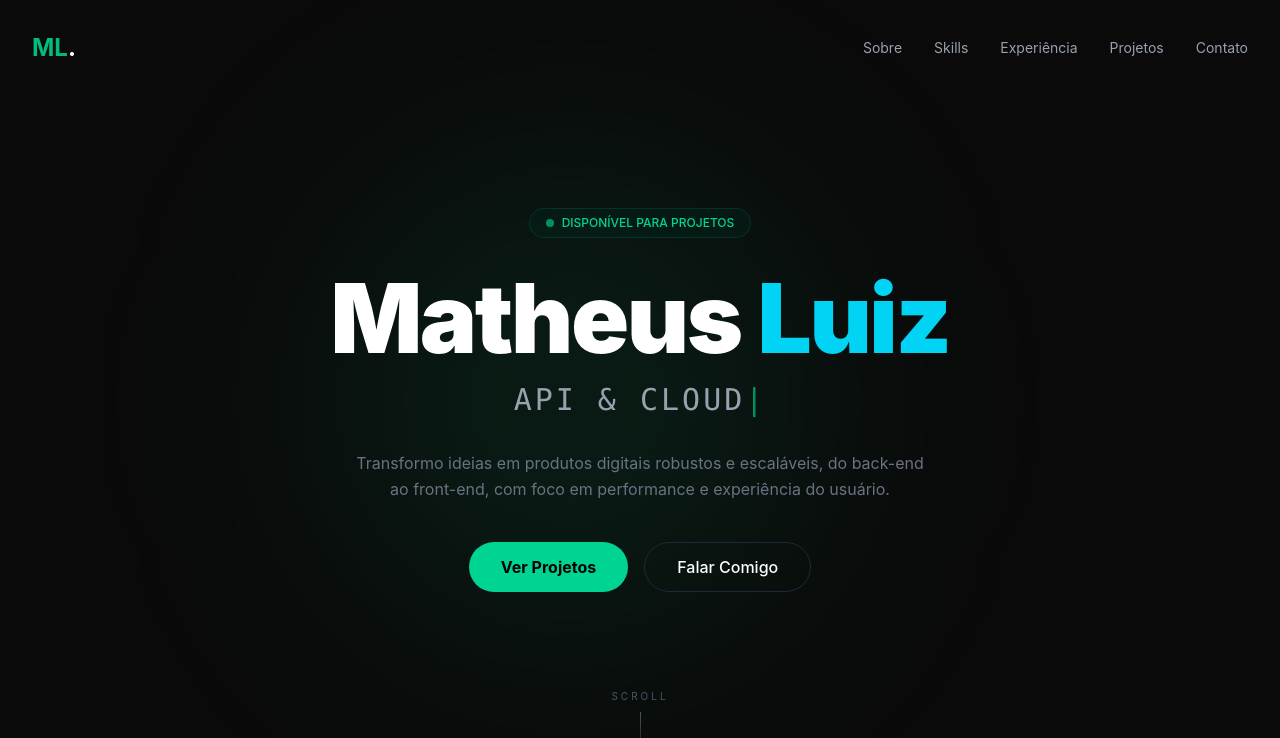
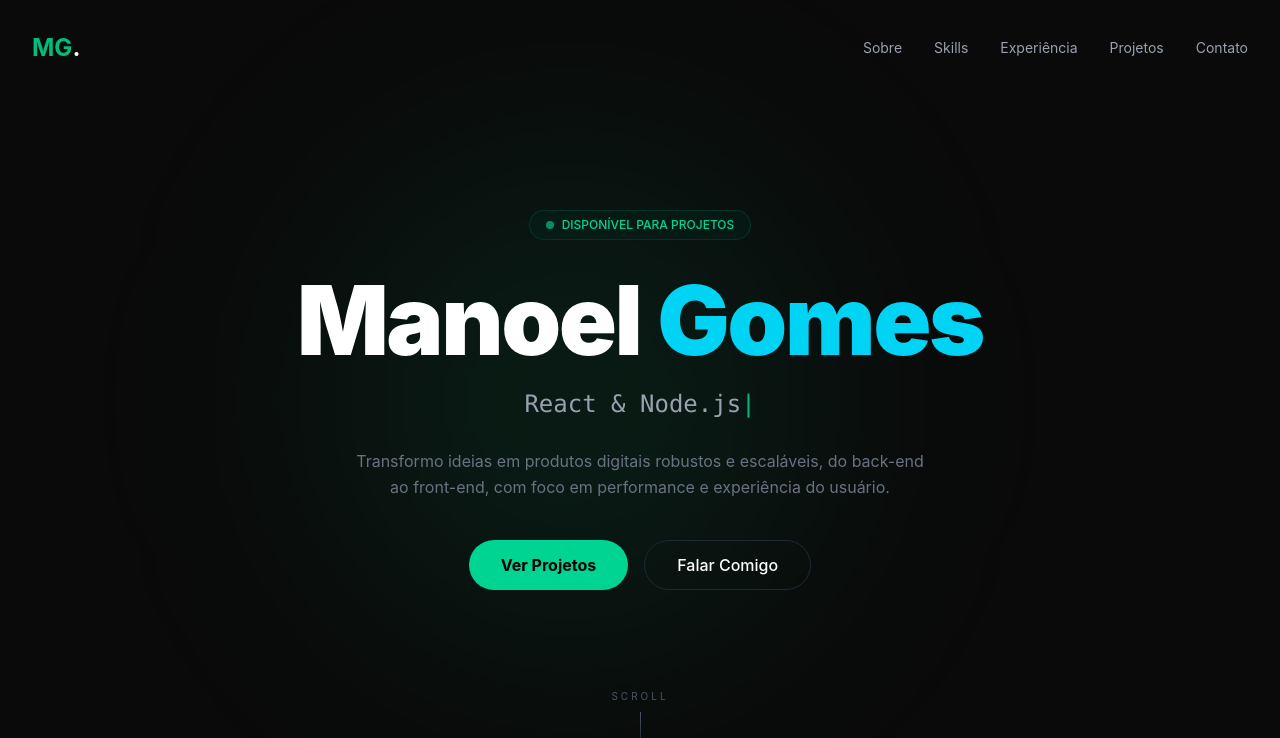
Before and after one commit to Matheus096/devPortfolio, a React (Vite) app: page / in a window 1280 px wide. Shown: the top 738 px of the page. Built offline with nearby package versions, Linux system fonts and the light colour scheme.

Commit message:
Criado efeito typewriter para os textos "Full Stack Developer", "React & Node.js", "API & Cloud", "UI/UX Enthusiast" para melhorar a experiência visual

```diff
--- a/src/components/portfolio/Hero.tsx
+++ b/src/components/portfolio/Hero.tsx
@@ -1,11 +1,44 @@
+import { useEffect, useState } from "react";
+
+const roles = ["Full Stack Developer", "React & Node.js", "API & Cloud", "UI/UX Enthusiast"];
+
 export default function Hero() {
+
+  const [index, setIndex] = useState(0);
+  const [displayed, setDisplayed] = useState("");
+  const [typing, setTyping] = useState(true);
+
+  useEffect(() => {
+    const current = roles[index];
+    if (typing) {
+      if (displayed.length < current.length) {
+        const t = setTimeout(() => setDisplayed(current.slice(0, displayed.length + 1)), 60);
+        return () => clearTimeout(t);
+      } else {
+        const t = setTimeout(() => setTyping(false), 1800);
+        return () => clearTimeout(t);
+      }
+    } else {
+      if (displayed.length > 0) {
+        const t = setTimeout(() => setDisplayed(displayed.slice(0, -1)), 30);
+        return () => clearTimeout(t);
+      } else {
+        const t = setTimeout(() => {
+          setIndex((i) => (i + 1) % roles.length);
+          setTyping(true);
+        }, 500);
+        return () => clearTimeout(t);
+      }
+    }
+  }, [displayed, typing, index]);
+
   return (
       <div className="relative min-h-screen bg-[#0a0a0a] text-white flex flex-col items-center justify-center px-4 overflow-hidden">
 
         <div className="absolute top-1/2 left-1/4 -translate-y-1/2 w-[500px] h-[500px] bg-emerald-500/10 rounded-full blur-[120px] pointer-events-none"></div>
 
         <nav className="absolute top-0 w-full max-w-7xl flex justify-between items-center p-8">
-          <div className="text-2xl font-bold text-emerald-500">ML<span className="text-white">.</span></div>
+          <div className="text-2xl font-bold text-emerald-500">MG<span className="text-white">.</span></div>
           <div className="hidden md:flex gap-8 text-sm text-gray-400">
             <a href="#sobre" className="hover:text-white transition">Sobre</a>
             <a href="#skills" className="hover:text-white transition">Skills</a>
@@ -23,12 +56,15 @@ export default function Hero() {
           </div>
 
           <h1 className="text-6xl md:text-8xl font-black tracking-tight mb-4">
-            Matheus <span className="text-cyan-400">Luiz</span>
+            Manoel <span className="text-cyan-400">Gomes</span>
           </h1>
 
-          <h2 className="text-2xl md:text-3xl font-mono text-gray-400 mb-8 tracking-widest uppercase">
-            API & Cloud<span className="text-emerald-500 animate-pulse">|</span>
-          </h2>
+        <div className="h-10 flex items-center justify-center mb-6">
+          <span className="text-xl md:text-2xl text-gray-400 font-mono">
+            {displayed}
+            <span className="animate-pulse text-[#00f5a0]">|</span>
+          </span>
+        </div>
 
           <p className="max-w-xl text-gray-500 text-sm md:text-base leading-relaxed mb-10">
             Transformo ideias em produtos digitais robustos e escaláveis, do back-end ao
```
